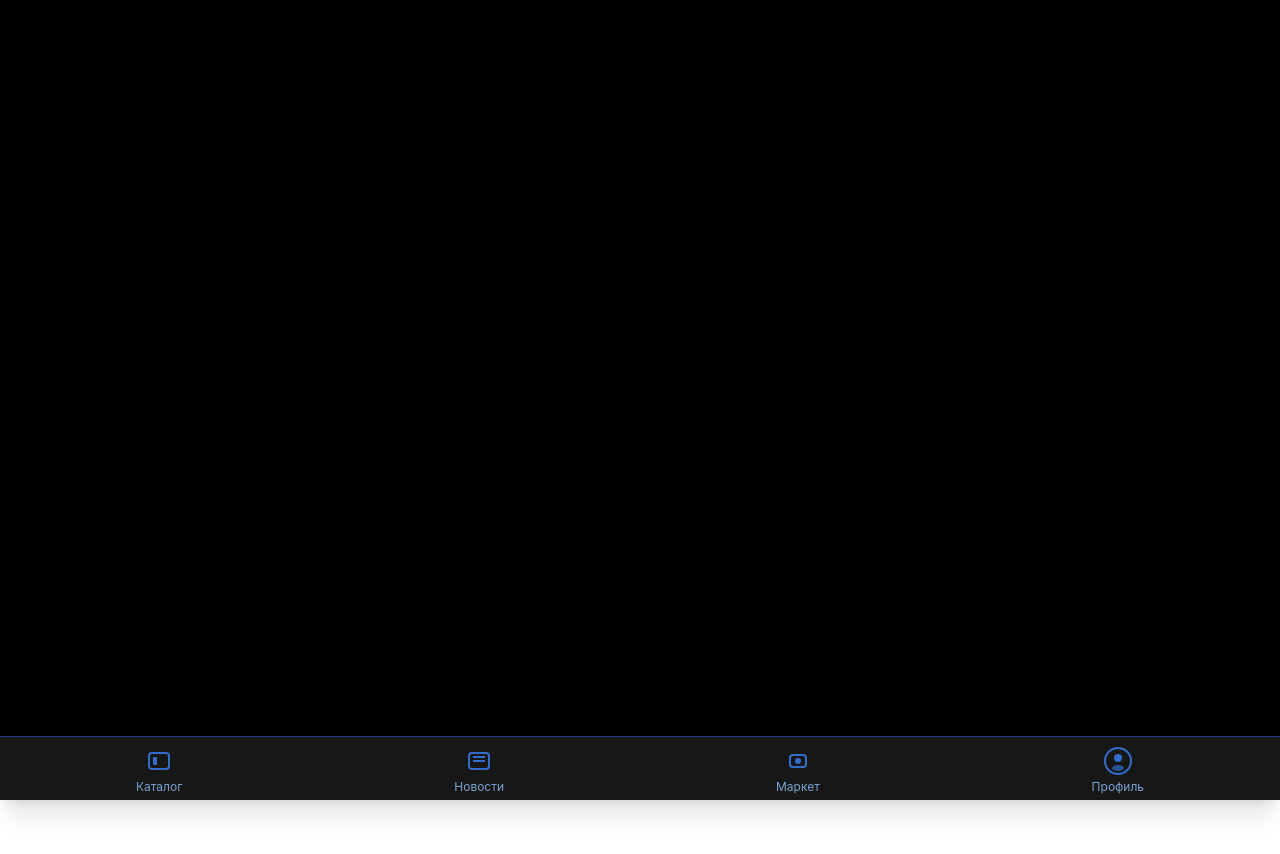
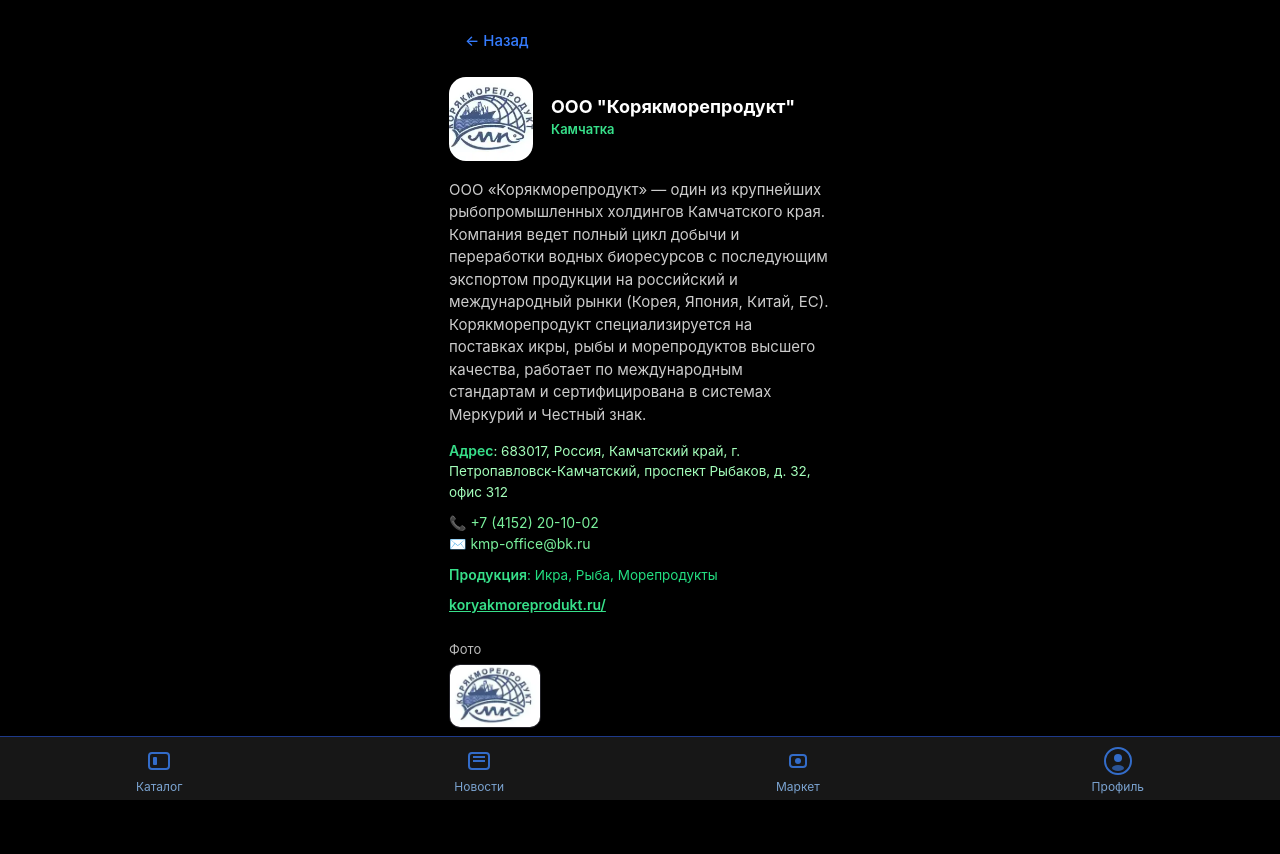
Before and after one commit to AlexSalavat/ikra-miniapp, a React (Create React App) app: page /producer/1 in a window 1280 px wide. Shown: the top 854 px of the page. Before the commit the page ends 800 px from the top, so only its background shows below. Built offline with nearby package versions, Linux system fonts and the light colour scheme.

Commit message:
fix: обновления компонентов,

```diff
--- a/src/App.js
+++ b/src/App.js
@@ -11,9 +11,11 @@ import News from "./components/News";
 import Market from "./components/Market";
 import MarketSell from "./components/MarketSell";
 import MarketBuy from "./components/MarketBuy";
-import MarketSellCategory from "./components/MarketSellCategory"; // Если файл есть!
+import MarketSellCategory from "./components/MarketSellCategory";
 import Profile from "./components/Profile";
 import BottomNav from "./components/BottomNav";
+import TopProducers from "./components/TopProducers";
+import ProducerDetail from "./components/ProducerDetail";
 
 function App() {
   return (
@@ -27,6 +29,8 @@ function App() {
             <Route path="/supplier/:id" element={<SupplierDetail />} />
             <Route path="/logistics" element={<LogisticsShowcase />} />
             <Route path="/production" element={<ProductionShowcase />} />
+            <Route path="/producers" element={<TopProducers />} />     {/* Добавлено */}
+            <Route path="/producer/:id" element={<ProducerDetail />} />{/* Добавлено */}
             <Route path="/neirobiz" element={<NeirobizScreen />} />
             <Route path="/news" element={<News />} />
             <Route path="/market" element={<Market />} />
--- a/src/components/ProducerDetail.js
+++ b/src/components/ProducerDetail.js
@@ -2,9 +2,12 @@ import React from 'react';
 import { useParams, useNavigate } from 'react-router-dom';
 import producers from '../data/producers';
 
+const label = (txt) => <span style={{ color: '#37e08a', fontSize: 14, fontWeight: 600 }}>{txt}</span>;
+
 const ProducerDetail = () => {
   const { id } = useParams();
-  const producer = producers.find(p => p.id === Number(id));
+  // id в producers может быть string или number — проверим оба варианта
+  const producer = producers.find(p => String(p.id) === id || Number(p.id) === Number(id));
   const navigate = useNavigate();
 
   if (!producer) return (
@@ -18,7 +21,7 @@ const ProducerDetail = () => {
       color: '#fff',
       padding: 24,
       fontFamily: 'inherit',
-      maxWidth: 400,
+      maxWidth: 430,
       margin: '0 auto'
     }}>
       <button onClick={() => navigate(-1)}
@@ -33,10 +36,10 @@ const ProducerDetail = () => {
           fontSize: 15,
           cursor: 'pointer'
         }}>← Назад</button>
-      <div style={{ display: 'flex', alignItems: 'center', gap: 14, marginBottom: 18 }}>
+      <div style={{ display: 'flex', alignItems: 'center', gap: 18, marginBottom: 18 }}>
         <div style={{
-          width: 80,
-          height: 80,
+          width: 84,
+          height: 84,
           background: '#23232a',
           borderRadius: 17,
           display: 'flex',
@@ -46,7 +49,7 @@ const ProducerDetail = () => {
         }}>
           {producer.logo ? (
             <img src={producer.logo} alt={producer.name}
-              style={{ width: '100%', height: '100%', objectFit: 'contain' }} />
+              style={{ width: '100%', height: '100%', objectFit: 'cover' }} />
           ) : producer.isPlaceholder ? (
             <span style={{ color: '#bdbdbd', fontWeight: 600, fontSize: 15, textAlign: "center" }}>Место<br />свободно</span>
           ) : (
@@ -60,15 +63,48 @@ const ProducerDetail = () => {
       </div>
       {!producer.isPlaceholder && (
         <>
-          <div style={{ color: '#ccc', fontSize: 14, marginBottom: 13 }}>{producer.description}</div>
+          <div style={{ color: '#ccc', fontSize: 15, marginBottom: 14 }}>{producer.fullDescription || producer.description}</div>
+          {producer.address && (
+            <div style={{ color: '#a4ffbb', fontSize: 13.5, marginBottom: 10 }}>
+              {label("Адрес")}: {producer.address}
+            </div>
+          )}
+          {producer.contacts && (
+            <div style={{ fontSize: 14, color: "#7af19d", marginBottom: 10 }}>
+              {producer.contacts.phone && <>📞 {producer.contacts.phone}<br /></>}
+              {producer.contacts.email && <>✉️ {producer.contacts.email}<br /></>}
+              {producer.contacts["Петропавловск-Камчатский"] && <>📞 Петропавловск-Камчатский: {producer.contacts["Петропавловск-Камчатский"]}<br /></>}
+              {producer.contacts["Владивосток"] && <>📞 Владивосток: {producer.contacts["Владивосток"]}<br /></>}
+            </div>
+          )}
+          {producer.categories && producer.categories.length > 0 && (
+            <div style={{ color: "#23df81", fontSize: 13.5, marginBottom: 7 }}>
+              {label("Продукция")}: {producer.categories.join(', ')}
+            </div>
+          )}
           {producer.site && (
-            <a href={`https://${producer.site}`} target="_blank" rel="noopener noreferrer"
+            <a href={producer.site.startsWith('http') ? producer.site : `https://${producer.site}`}
+              target="_blank" rel="noopener noreferrer"
               style={{
                 color: '#37e08a',
                 fontSize: 14,
                 textDecoration: 'underline',
-                fontWeight: 600
-              }}>{producer.site}</a>
+                fontWeight: 600,
+                marginBottom: 11,
+                display: 'inline-block'
+              }}>{producer.site.replace(/^https?:\/\//, '')}</a>
+          )}
+          {producer.gallery && producer.gallery.length > 0 && (
+            <div style={{ marginTop: 14 }}>
+              <div style={{ color: '#bbb', fontSize: 13, marginBottom: 4 }}>Фото</div>
+              <div style={{ display: 'flex', gap: 8, overflowX: 'auto' }}>
+                {producer.gallery.map((img, i) => (
+                  <img key={i} src={img} alt="фото" style={{
+                    width: 92, height: 64, objectFit: 'cover', borderRadius: 11, border: '1px solid #23232a'
+                  }} />
+                ))}
+              </div>
+            </div>
           )}
         </>
       )}
--- a/src/components/TopProducers.js
+++ b/src/components/TopProducers.js
@@ -1,6 +1,6 @@
-import React, { useState, useEffect, useMemo } from 'react';
+import React, { useState, useMemo, useEffect } from 'react';
+import { useNavigate } from 'react-router-dom';
 import producers from '../data/producers';
-import CompanyProfileModal from './CompanyProfileModal';
 
 const REGIONS = ['Камчатка', 'Сахалин', 'Хабаровск', 'Магадан'];
 const CARDS_PER_PAGE = 10;
@@ -10,7 +10,7 @@ const CARD_GAP = 15;
 export default function TopProducers() {
   const [filter, setFilter] = useState(REGIONS[0]);
   const [page, setPage] = useState(0);
-  const [selectedCard, setSelectedCard] = useState(null);
+  const navigate = useNavigate();
 
   const filtered = useMemo(
     () => producers.filter(p => p.region === filter),
@@ -80,7 +80,7 @@ export default function TopProducers() {
           <div
             key={card.id}
             className="relative bg-[#16181e] rounded-[19px] overflow-hidden flex items-end justify-center cursor-pointer shadow-lg aspect-[1.17/1]"
-            onClick={() => !card.isPlaceholder && setSelectedCard(card)}
+            onClick={() => !card.isPlaceholder && navigate(`/producer/${card.id}`)}
             style={{
               minHeight: 148,
               maxHeight: 160
@@ -132,13 +132,6 @@ export default function TopProducers() {
           >→</button>
         </div>
       )}
-      {/* Модальное окно профиля */}
-      {selectedCard && (
-        <CompanyProfileModal
-          company={selectedCard}
-          onClose={() => setSelectedCard(null)}
-        />
-      )}
     </div>
   );
 }
```
